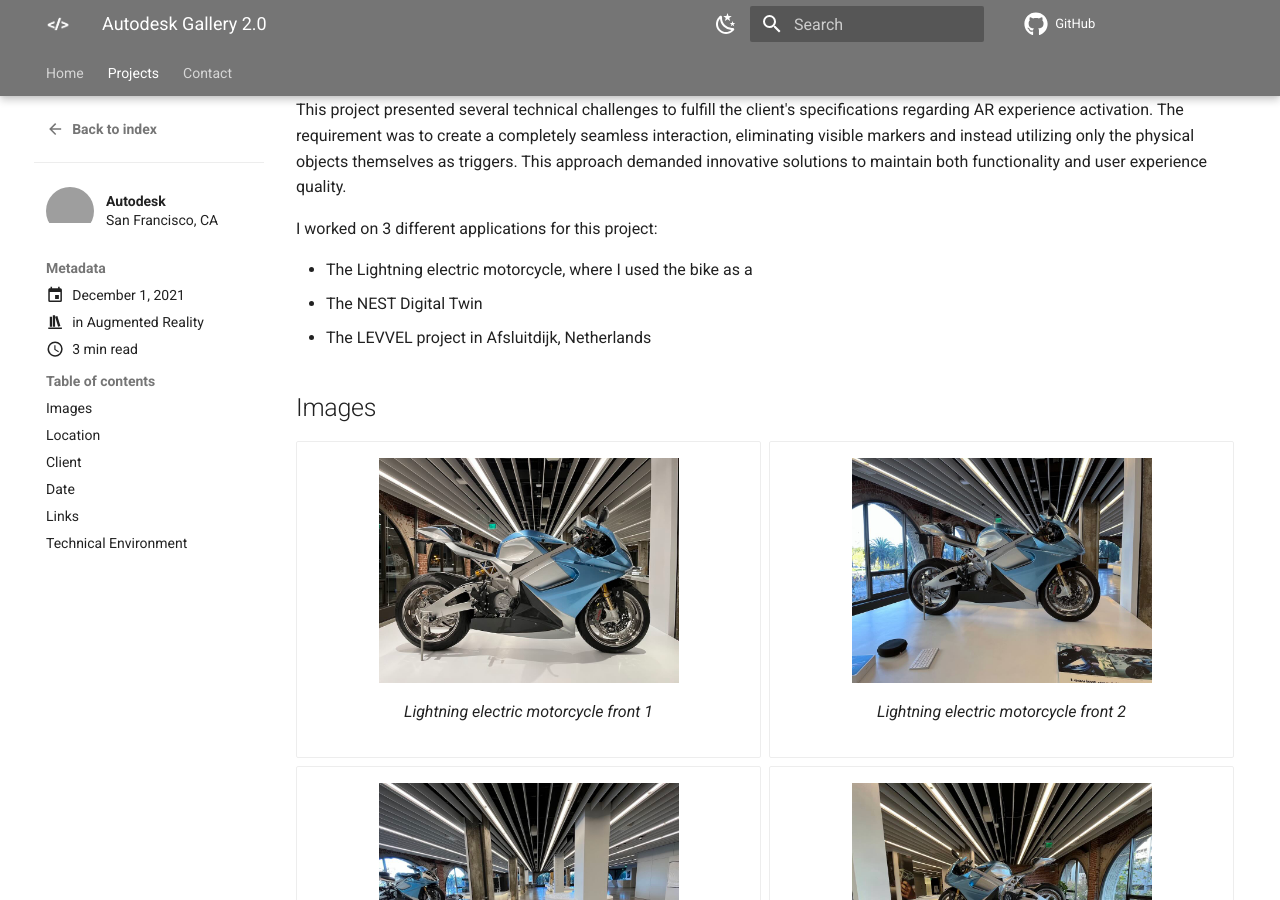
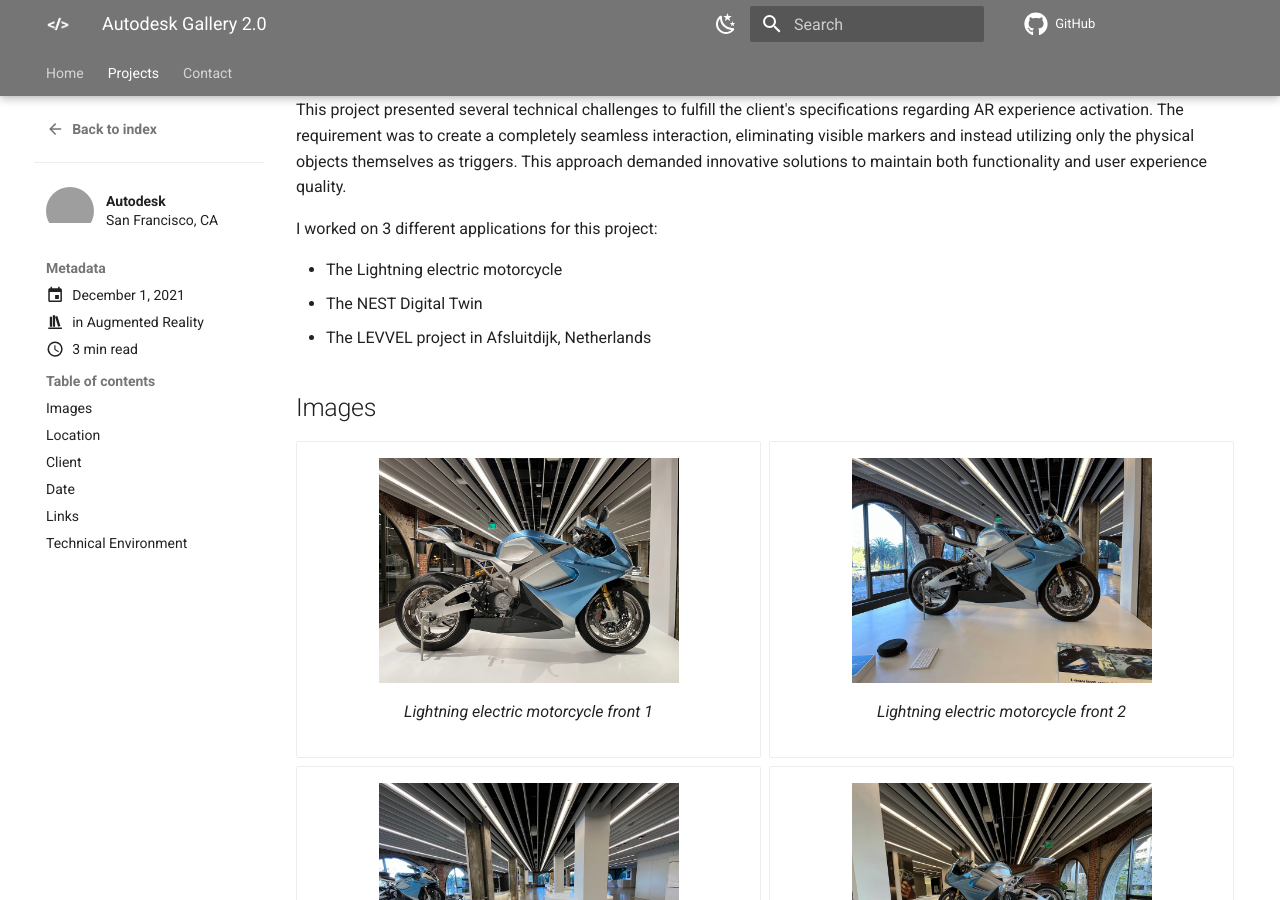
Before and after one commit to idfx/idfx.github.io, an MkDocs documentation site: the page built from docs/blog/posts/autodesk.md, in a window 1280 px wide and 900 px high, scrolled down 470 px. Built offline with MkDocs 1.6.1 and Material for MkDocs 9.7.7, drawn with Linux system fonts in a browser that asks for light colours; comment, search, counter and statistics services are not loaded; grey boxes are pictures that could not be loaded.

Commit message:
Fixing typo

```diff
--- a/docs/blog/posts/autodesk.md
+++ b/docs/blog/posts/autodesk.md
@@ -22,7 +22,7 @@
 
 I worked on 3 different applications for this project:
 
-- The Lightning electric motorcycle, where I used the bike as a
+- The Lightning electric motorcycle
 - The NEST Digital Twin
 - The LEVVEL project in Afsluitdijk, Netherlands
 
```
